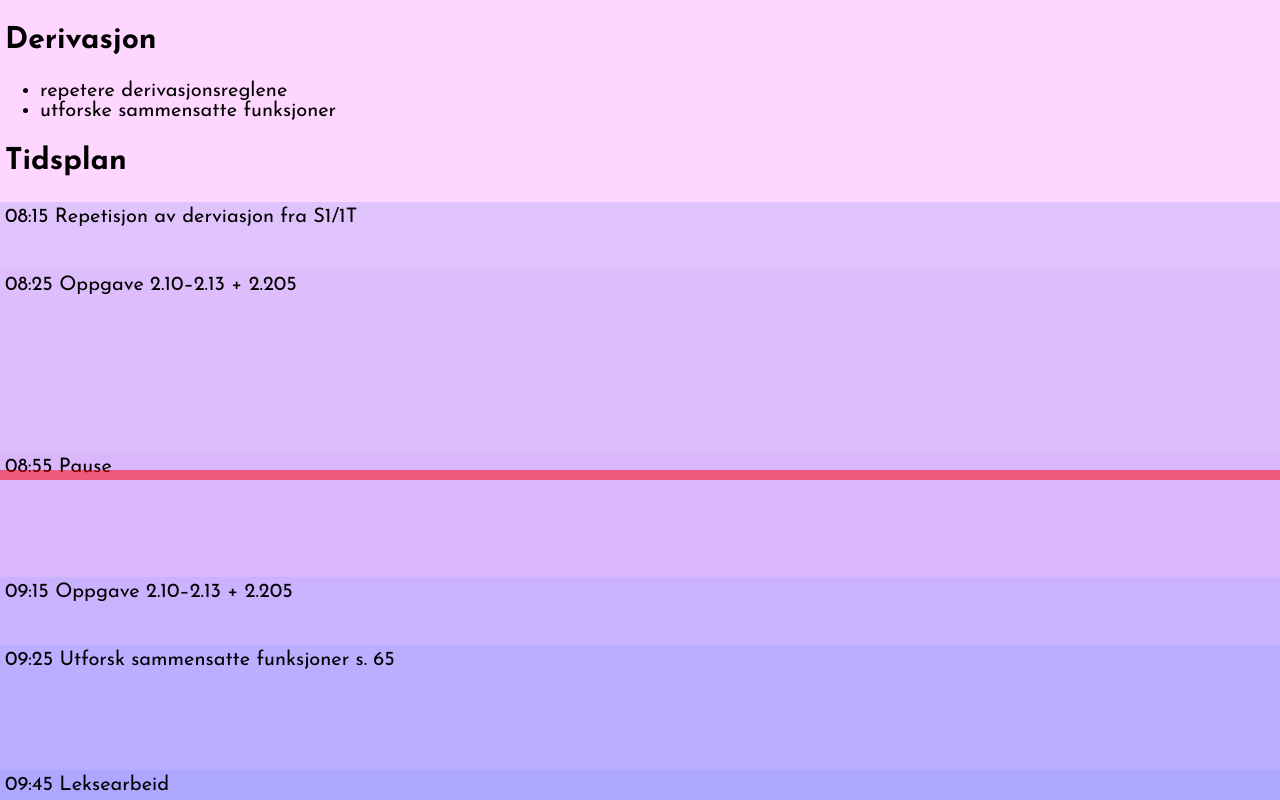
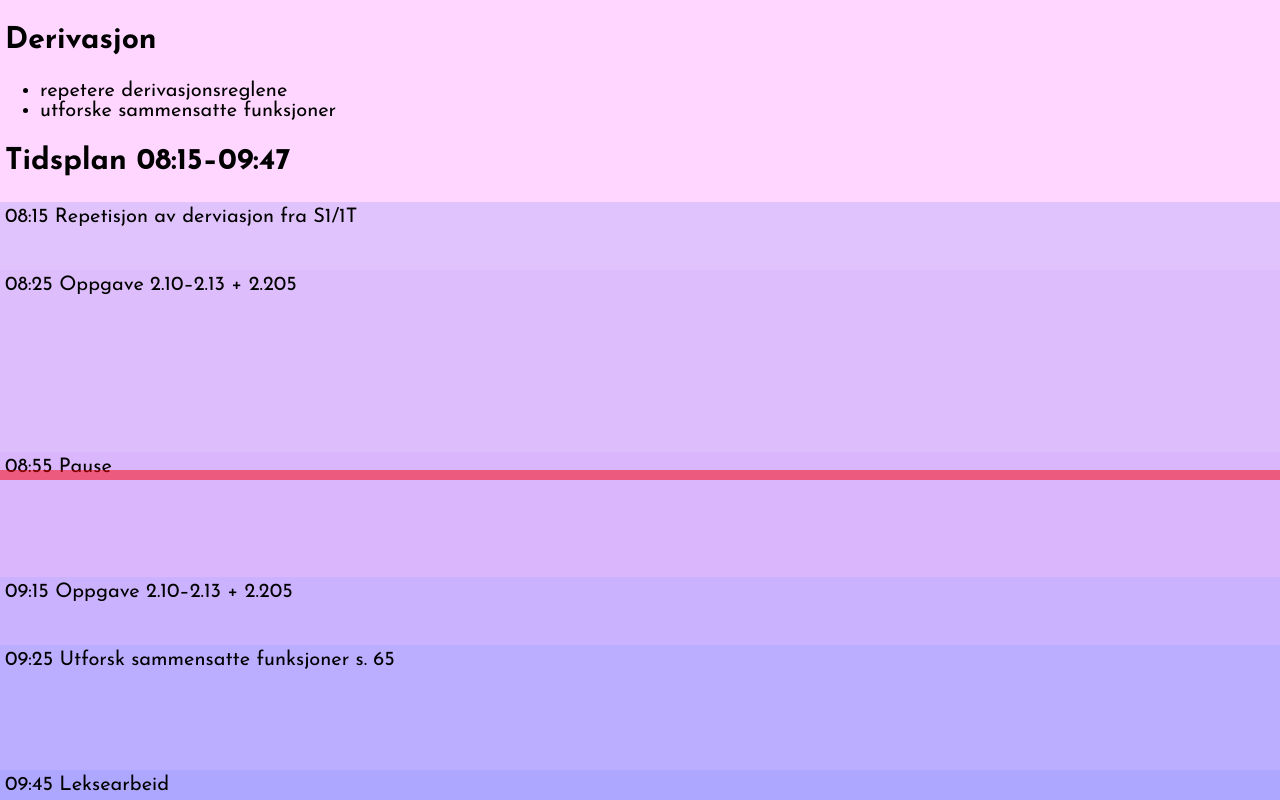
Before and after one commit to stalegjelsten/tidsplan-for-undervisning, a SvelteKit app: page /vis-tidsplan in a window 1280 px wide. Built offline with nearby package versions, Linux system fonts and the light colour scheme.

Commit message:
adds some transitions and hover effects

```diff
--- a/src/routes/vis-tidsplan/+page.svelte
+++ b/src/routes/vis-tidsplan/+page.svelte
@@ -97,7 +97,7 @@
 
 <div id="container">
 	<div id="laeringsmaal">
-		<h1>{$tidsplan_inndata.tema}</h1>
+		<h1><a href="legg-tidsplan">{$tidsplan_inndata.tema}</a></h1>
 		<ul>
 			{#each $tidsplan_inndata.laeringsmaal as maal}
 				<li>{maal}</li>
@@ -105,7 +105,23 @@
 		</ul>
 	</div>
 
-	<h1>Tidsplan</h1>
+	<h1>
+		Tidsplan {(
+			'0' + new Date(myStart.getTime() + kumulativVarighet[0] * 60 * 1000).getHours()
+		).slice(-2)}:{(
+			'0' + new Date(myStart.getTime() + kumulativVarighet[0] * 60 * 1000).getMinutes()
+		).slice(-2)}–{(
+			'0' +
+			new Date(
+				myStart.getTime() + kumulativVarighet[kumulativVarighet.length - 1] * 60 * 1000
+			).getHours()
+		).slice(-2)}:{(
+			'0' +
+			new Date(
+				myStart.getTime() + kumulativVarighet[kumulativVarighet.length - 1] * 60 * 1000
+			).getMinutes()
+		).slice(-2)}
+	</h1>
 	<div id="tidsplan">
 		<div id="scrollbar">&nbsp;</div>
 		{#each $tidsplan_inndata.tidsplan as undervisningsbolk, i}
@@ -177,7 +193,14 @@
 		-moz-user-select: none;
 		-ms-user-select: none;
 		user-select: none;
+		transition: all 0.3s ease-in-out;
 	}
+
+	.bolk:hover {
+		color: rgb(80, 40, 40);
+		filter: brightness(1.05) saturate(1.3);
+	}
+
 	div#scrollbar {
 		z-index: 1;
 		position: absolute;
@@ -186,4 +209,14 @@
 		background-color: rgba(255, 0, 0, 0.5);
 		visibility: hidden;
 	}
+	a {
+		color: black;
+		text-decoration: none;
+		transition: all 0.1s ease-in-out;
+	}
+
+	a:hover {
+		color: darkred;
+		text-decoration: underline;
+	}
 </style>
```
